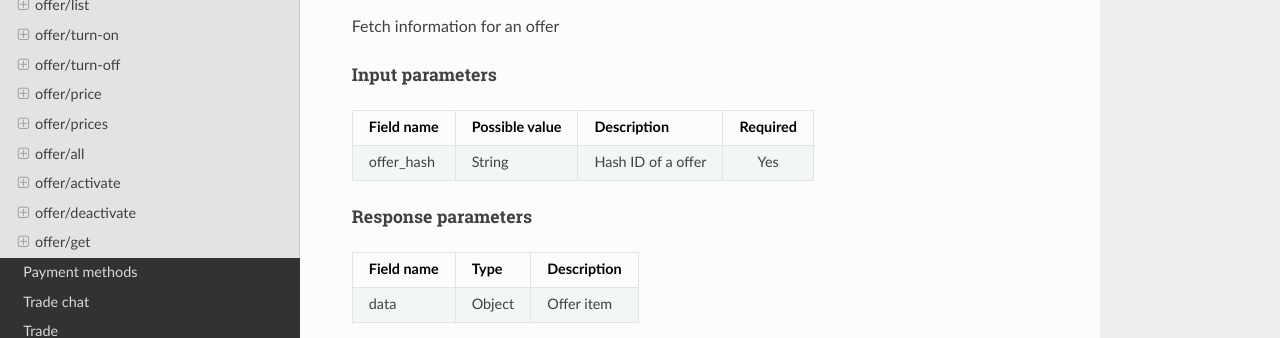
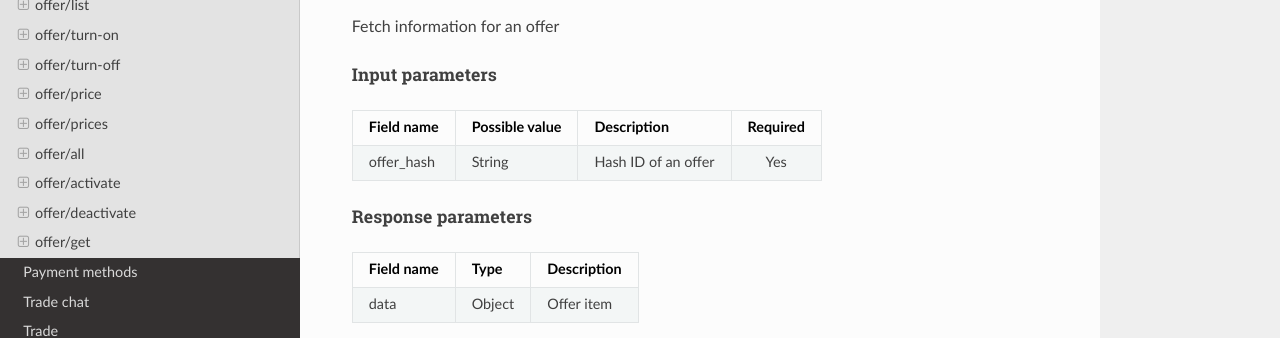
Before and after one commit to paxful/api-docs, an MkDocs documentation site: the page built from docs/endpoints/offer.md, in a window 1280 px wide and 900 px high, scrolled down 6081 px. Shown: the part 424-762 px from the top of the window. Built offline with MkDocs 1.6.1, drawn with Linux system fonts in a browser that asks for light colours; nearby versions of some CDN libraries.

Commit message:
CHANGE: typo

```diff
--- a/docs/endpoints/offer.md
+++ b/docs/endpoints/offer.md
@@ -249,7 +249,7 @@ Fetch information for an offer
 
 | Field name    |   Possible value  | Description   | Required |
 | ------------- | ----------------- | ------------- | :------: |
-| offer_hash    | String            | Hash ID of a offer | Yes |
+| offer_hash    | String            | Hash ID of an offer | Yes |
 
 ##### Response parameters
 
```
